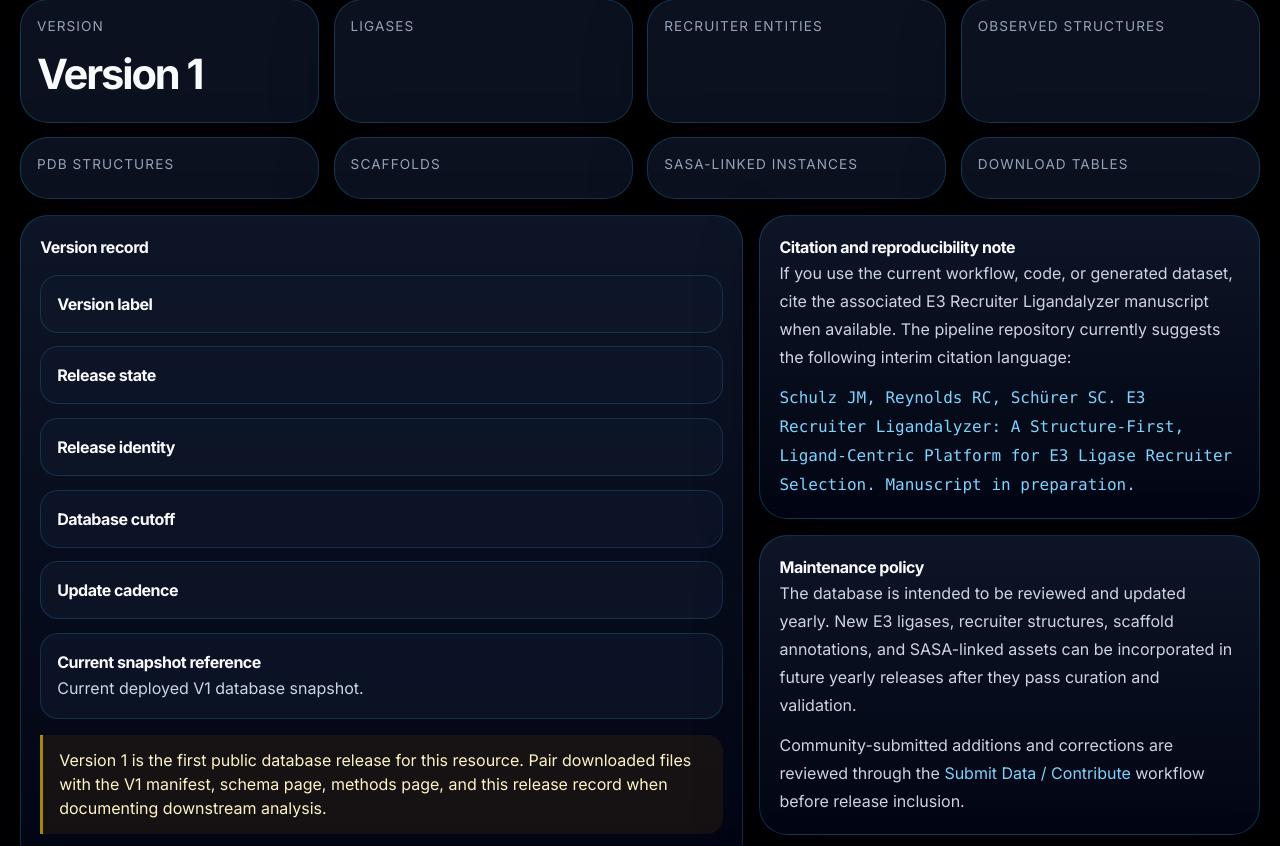
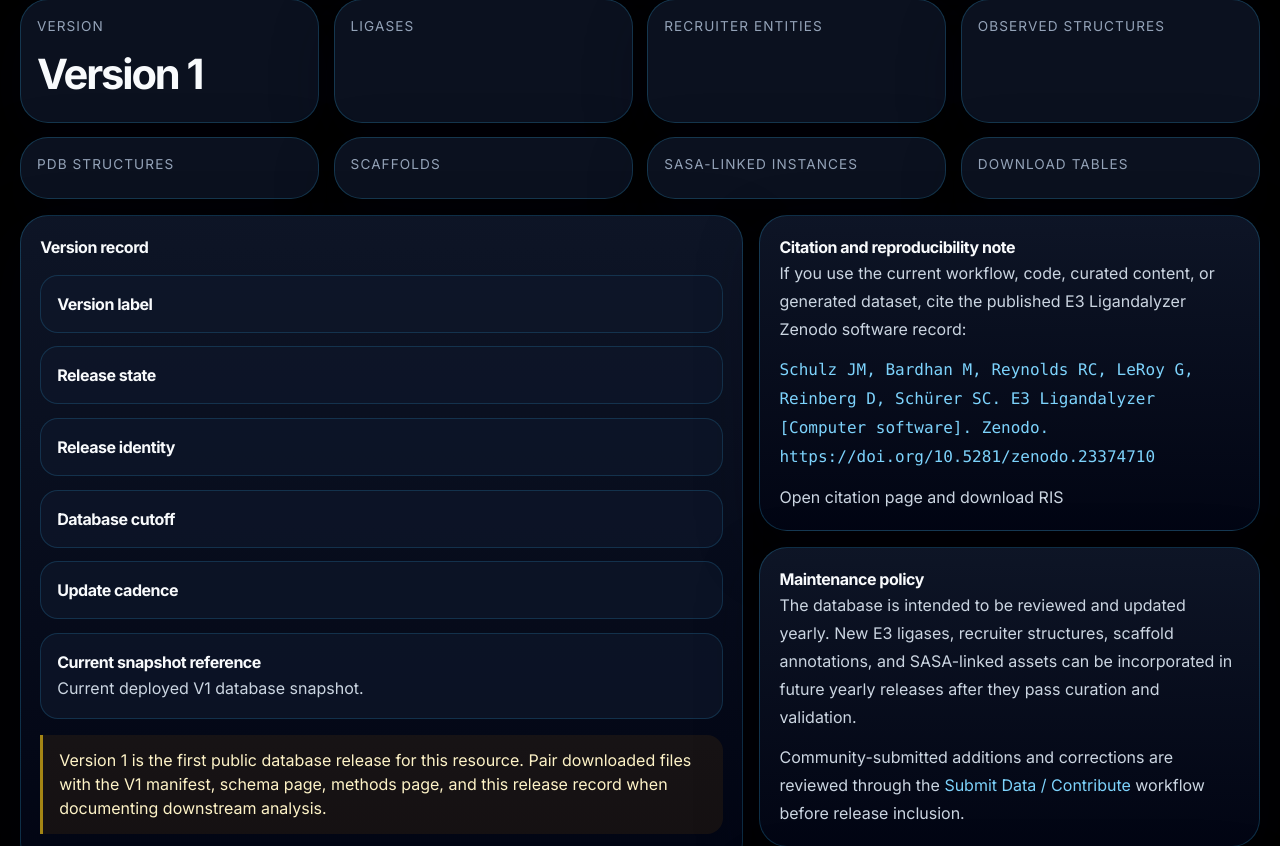
Before and after one commit to schurerlab/e3ligandalyzer, a Flask app: template templates/release.html in a window 1280 px wide. Shown: the part 586-1432 px from the top of the page. Run offline with Flask 3, Linux system fonts and the light colour scheme; the template is opened without the code that fills it, so the values that code supplies are empty; some libraries are stand-ins or nearby versions.

Commit message:
Replace interim citations with Zenodo record

```diff
--- a/templates/faq.html
+++ b/templates/faq.html
@@ -247,7 +247,7 @@
           <details class="faq-item"><summary>Why did <code>curl</code> say “No host part in the URL”?</summary><div class="faq-body">That usually means your <code>BASE</code> variable is empty or was not exported in the current shell. Re-run the export command from the API page before trying the example again.</div></details>
           <details class="faq-item"><summary>What is the difference between the human-readable manifest and the raw JSON manifest?</summary><div class="faq-body">The human-readable manifest is intended for researcher review and citation-friendly browsing, while the raw JSON manifest is designed for scripted or programmatic workflows.</div></details>
           <details class="faq-item"><summary>How do I download all structures for a ligase?</summary><div class="faq-body">Use the documented download endpoints on the <a class="faq-link" href="/api-reference">API Reference</a> page and pair the output with the <a class="faq-link" href="/download-manifest">Download Manifest</a> and <a class="faq-link" href="/release">Release</a> page for reproducibility context.</div></details>
-          <details class="faq-item"><summary>How should I cite or record downloaded data?</summary><div class="faq-body">Record the Version 1 release context, the matching manifest, and the relevant methods/schema references used at the time of download. The site should be treated as a curated release-aware resource rather than a context-free file dump.</div></details>
+          <details class="faq-item"><summary>How should I cite or record downloaded data?</summary><div class="faq-body">Cite the <a class="faq-link" href="{{ url_for('citation') }}">E3 Ligandalyzer Zenodo software record</a>, then record the matching release context, manifest, and relevant methods/schema references used at the time of download.</div></details>
         </div>
       </section>
 
--- a/templates/release.html
+++ b/templates/release.html
@@ -270,11 +270,12 @@
       <section class="release-panel">
         <h2>Citation and reproducibility note</h2>
         <p>
-          If you use the current workflow, code, or generated dataset, cite the associated E3 Recruiter Ligandalyzer manuscript when available. The pipeline repository currently suggests the following interim citation language:
+          If you use the current workflow, code, curated content, or generated dataset, cite the published E3 Ligandalyzer Zenodo software record:
         </p>
         <p class="mt-3">
-          <span class="mono">Schulz JM, Reynolds RC, Schürer SC. E3 Recruiter Ligandalyzer: A Structure-First, Ligand-Centric Platform for E3 Ligase Recruiter Selection. Manuscript in preparation.</span>
+          <span class="mono">Schulz JM, Bardhan M, Reynolds RC, LeRoy G, Reinberg D, Schürer SC. E3 Ligandalyzer [Computer software]. Zenodo. https://doi.org/10.5281/zenodo.23374710</span>
         </p>
+        <p class="mt-3"><a class="release-link" href="{{ url_for('citation') }}">Open citation page and download RIS</a></p>
       </section>
 
       <section class="release-panel">
```
Also changed, not shown: CITATION.md (+5 -3 lines), README.md.
